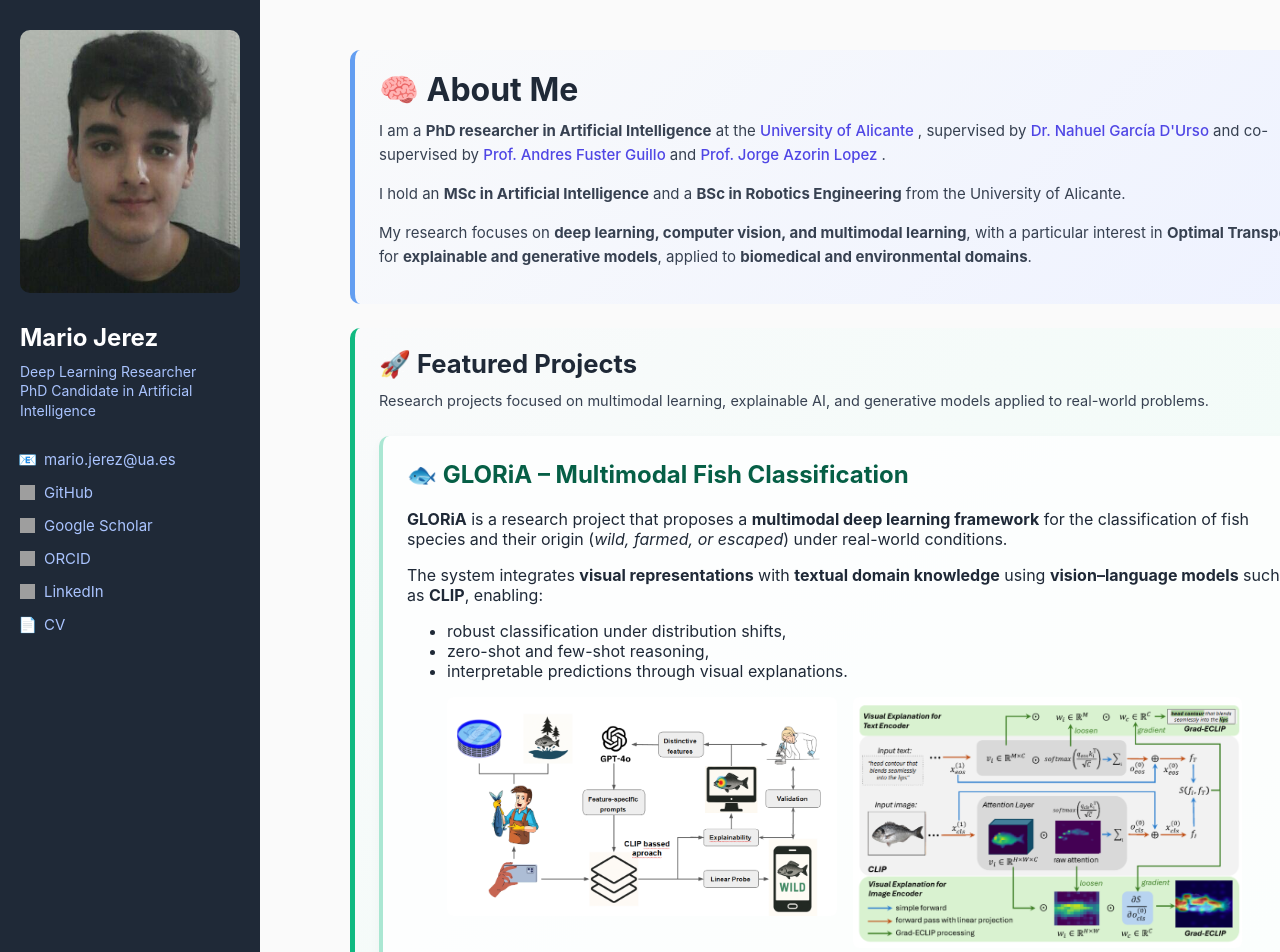
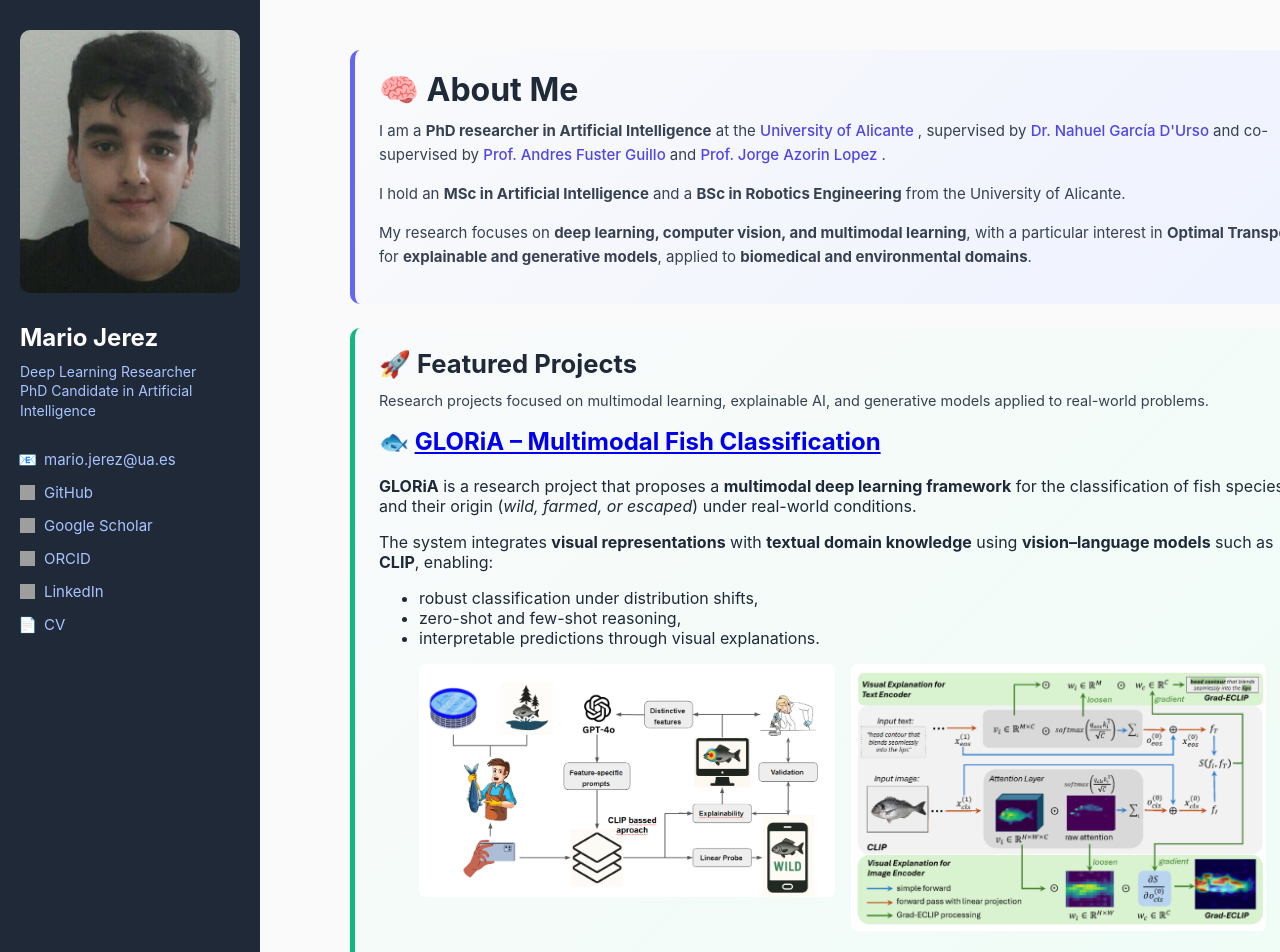
Before and after one commit to Mariojt72/Mariojt72.github.io, a Jekyll site: the page built from index.md, in a window 1280 px wide and 1400 px high. Shown: the top 952 px of the window. Built offline with Jekyll 4.4.1, drawn with Linux system fonts in a browser that asks for light colours; grey boxes are pictures that could not be loaded.

Commit message:
Refactor CSS for about-header and clean up styles
Updated border properties for .about-header and changed border-left-color for .about-header.about-main. Removed unused styles for publications, projects, skills, and languages sections.

```diff
--- a/assets/css/style.css
+++ b/assets/css/style.css
@@ -199,7 +199,8 @@
 /* Base (estructura común) */
 .about-header {
   background: linear-gradient(135deg, #f9fafb, #eef2ff);
-  border-left: 5px solid;
+  border-left-width: 5px;
+  border-left-style: solid;
   padding: 20px 24px;
   border-radius: 10px;
   margin-bottom: 24px;
@@ -228,7 +229,7 @@
 
 /* 🧠 ABOUT ME (índigo) */
 .about-header.about-main {
-  border-left-color: #639ef1;
+  border-left-color: #6366f1;
 }
 
 /* 🚀 FEATURED PROJECTS (verde) */
@@ -246,7 +247,6 @@
 }
 
 /* 📄 PUBLICATIONS (morado) */
-
 .about-header.section-publications {
   background: linear-gradient(135deg, #faf5ff, #f3e8ff);
   border-left-color: #7c3aed;
@@ -258,130 +258,3 @@
   background: rgba(255, 255, 255, 0.6);
   border-radius: 8px;
 }
-
-.section-publications .publications-container {
-  border-left: 3px solid rgba(124, 58, 237, 0.3);
-}
-
-.publications-container details {
-  margin-bottom: 18px;
-}
-
-.publications-container summary {
-  cursor: pointer;
-  font-size: 1rem;
-  color: #1f2937;
-}
-
-.pub-year {
-  margin-top: 12px;
-  margin-left: 1rem;
-}
-
-.pub-item {
-  margin-bottom: 14px;
-  line-height: 1.6;
-  font-size: 14.5px;
-}
-
-.pub-item a {
-  color: #4f46e5;
-  text-decoration: none;
-}
-
-.pub-item a:hover {
-  text-decoration: underline;
-}
-
-.projects-list {
-  margin-top: 24px;
-  display: flex;
-  flex-direction: column;
-  gap: 24px;
-}
-
-.project-card {
-  padding: 24px;
-  background: rgba(255, 255, 255, 0.75);
-  border-radius: 10px;
-  border-left: 4px solid rgba(16, 185, 129, 0.35);
-  box-shadow: 0 4px 12px rgba(0,0,0,0.03);
-}
-
-
-.project-card h2 {
-  margin-top: 0;
-}
-
-.project-card a {
-  color: #065f46;
-  text-decoration: none;
-}
-
-.project-card a:hover {
-  text-decoration: underline;
-}
-
-/* SKILLS ------------------------------------------------------- */
-
-.about-header.section-skills {
-  background: linear-gradient(135deg, #f9fafb, #f1f5f9);
-  border-left-color: #0ea5e9; /* azul técnico */
-}
-
-.skills-list {
-  margin-top: 24px;
-  display: flex;
-  flex-direction: column;
-  gap: 24px;
-}
-
-.skills-card {
-  padding: 24px;
-  background: rgba(255, 255, 255, 0.7);
-  border-radius: 10px;
-  border-left: 4px solid rgba(14, 165, 233, 0.35);
-}
-
-.skills-card h2 {
-  margin-top: 0;
-  font-size: 1.2rem;
-}
-
-/* LANGUAGES ---------------------------------------------------- */
-
-.about-header.section-languages {
-  background: linear-gradient(135deg, #fdf6ec, #fff7ed);
-  border-left-color: #f59e0b; /* naranja elegante */
-}
-
-.languages-card {
-  margin-top: 24px;
-  padding: 20px 24px;
-  background: rgba(255, 255, 255, 0.75);
-  border-radius: 10px;
-  border-left: 4px solid rgba(245, 158, 11, 0.35);
-}
-
-.languages-list {
-  list-style: none;
-  padding: 0;
-  margin: 0;
-}
-
-.languages-list li {
-  display: flex;
-  align-items: center;
-  gap: 12px;
-  font-size: 15px;
-  margin-bottom: 12px;
-  color: #1f2937;
-}
-
-.languages-list li:last-child {
-  margin-bottom: 0;
-}
-
-.languages-list img {
-  border-radius: 3px;
-}
```
